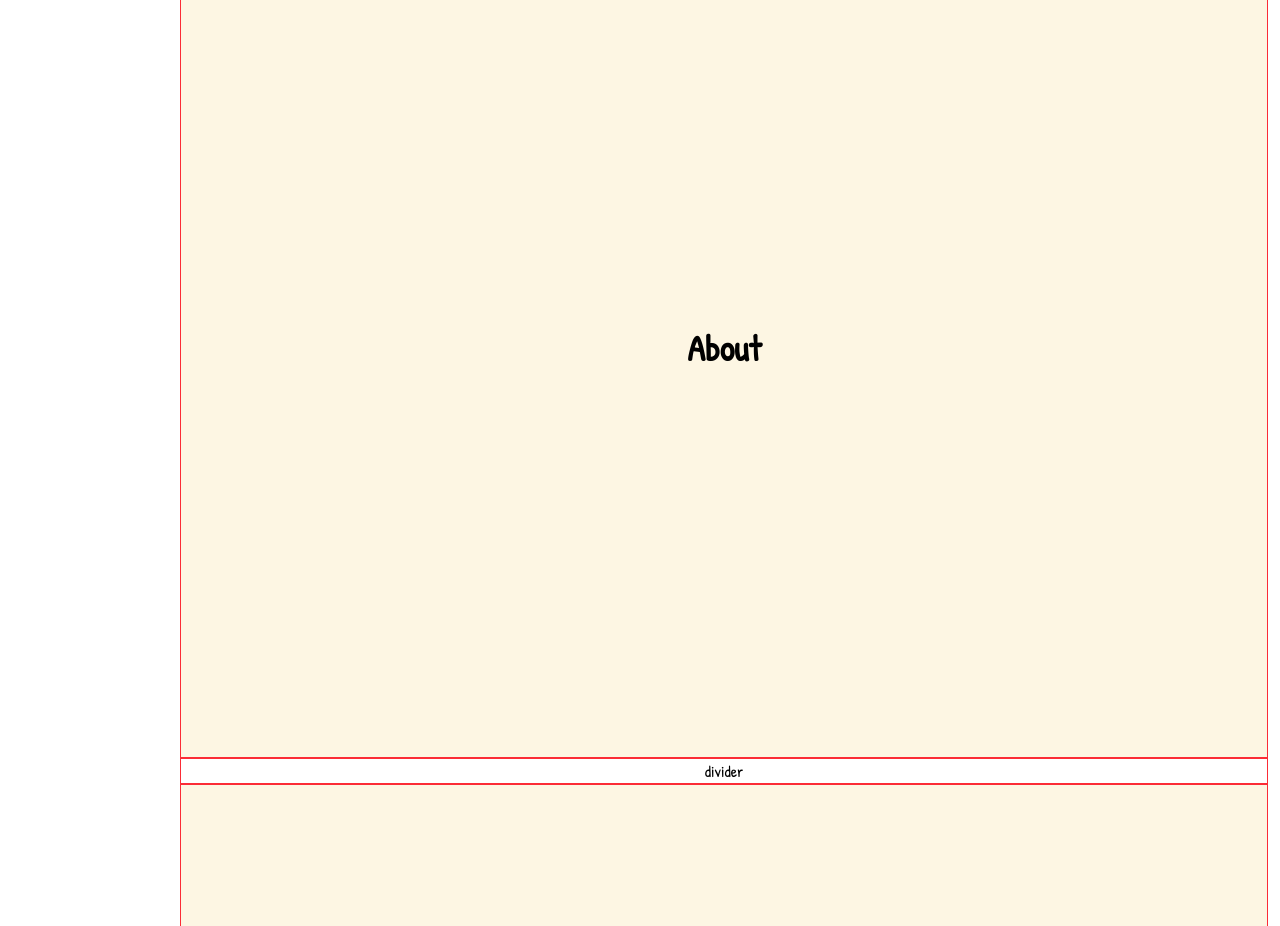
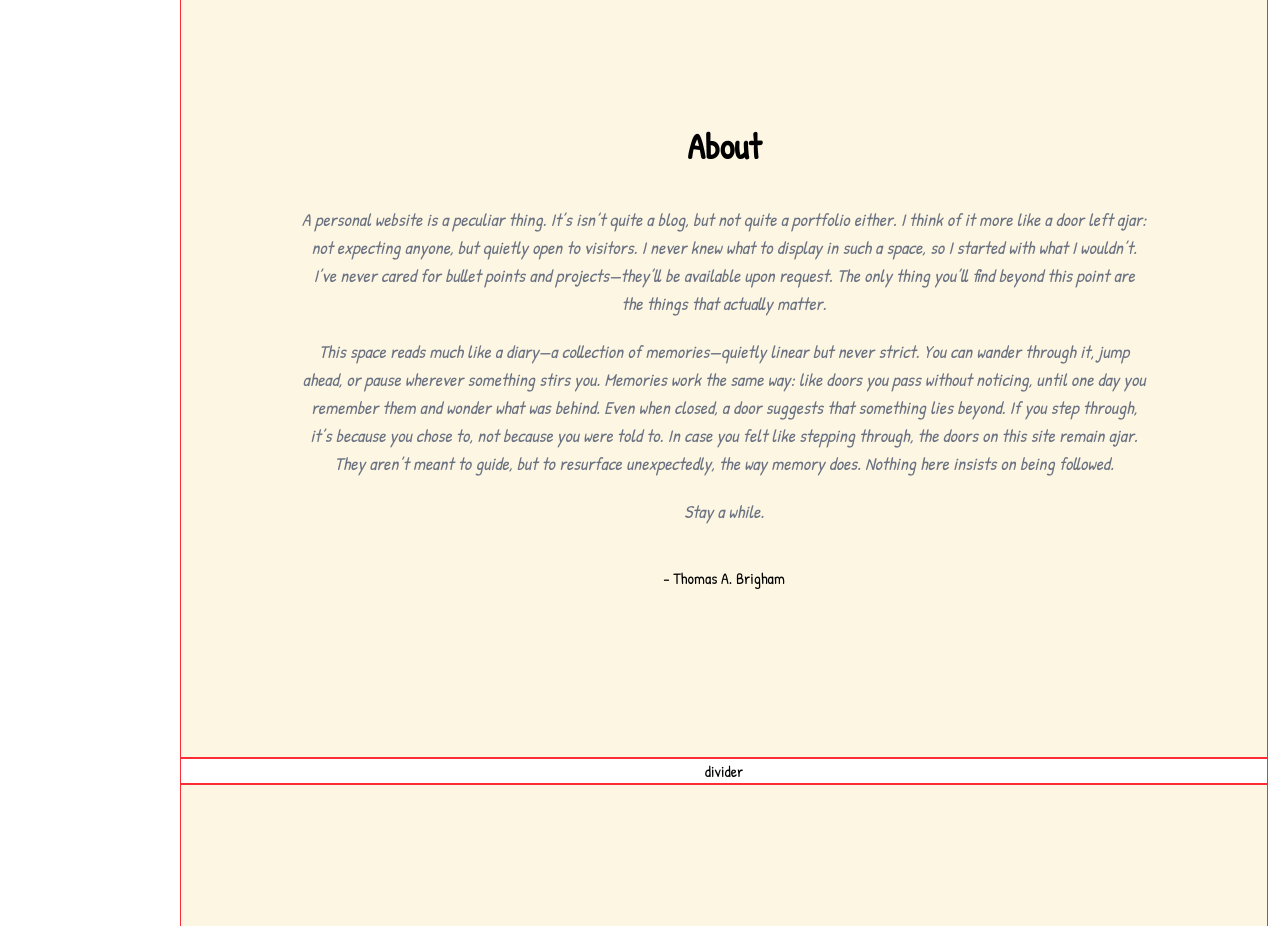
Before and after one commit to denoire/denoire.github.io, a Next.js app: page / in a window 1280 px wide. Shown: the part 880-1806 px from the top of the page. Built offline with nearby package versions, Linux system fonts and the light colour scheme.

Commit message:
Add page body

```diff
--- a/app/components/About.js
+++ b/app/components/About.js
@@ -10,7 +10,33 @@ export default function About() {
             "
         >
             <div className="text-center">
-                <h2 className="text-4xl font-bold mb-5">About</h2>
+                <h2 className="text-4xl font-bold mb-10">About</h2>
+                <div className="text-lg italic text-gray-500 px-30 space-y-5">
+                    <p>
+                        A personal website is a peculiar thing. It’s isn’t quite a blog, but not quite a portfolio
+                        either.
+                        I think of it more like a door left ajar: not expecting anyone, but quietly open to visitors.
+                        I never knew what to display in such a space, so I started with what I wouldn’t.
+                        I’ve never cared for bullet points and projects—they’ll be available upon request.
+                        The only thing you’ll find beyond this point are the things that actually matter.
+                    </p>
+                    <p>
+                        This space reads much like a diary—a collection of memories—quietly linear but never strict.
+                        You can wander through it, jump ahead, or pause wherever something stirs you.
+                        Memories work the same way: like doors you pass without noticing, until one day you remember
+                        them and wonder what was behind. Even when closed, a door suggests that something lies beyond.
+                        If you step through, it’s because you chose to, not because you were told to.
+                        In case you felt like stepping through, the doors on this site remain ajar.
+                        They aren’t meant to guide, but to resurface unexpectedly, the way memory does.
+                        Nothing here insists on being followed.
+                    </p>
+                    <p>
+                        Stay a while.
+                    </p>
+                </div>
+                <div className="mt-10">
+                    - Thomas A. Brigham
+                </div>
             </div>
         </section>
     );
```
